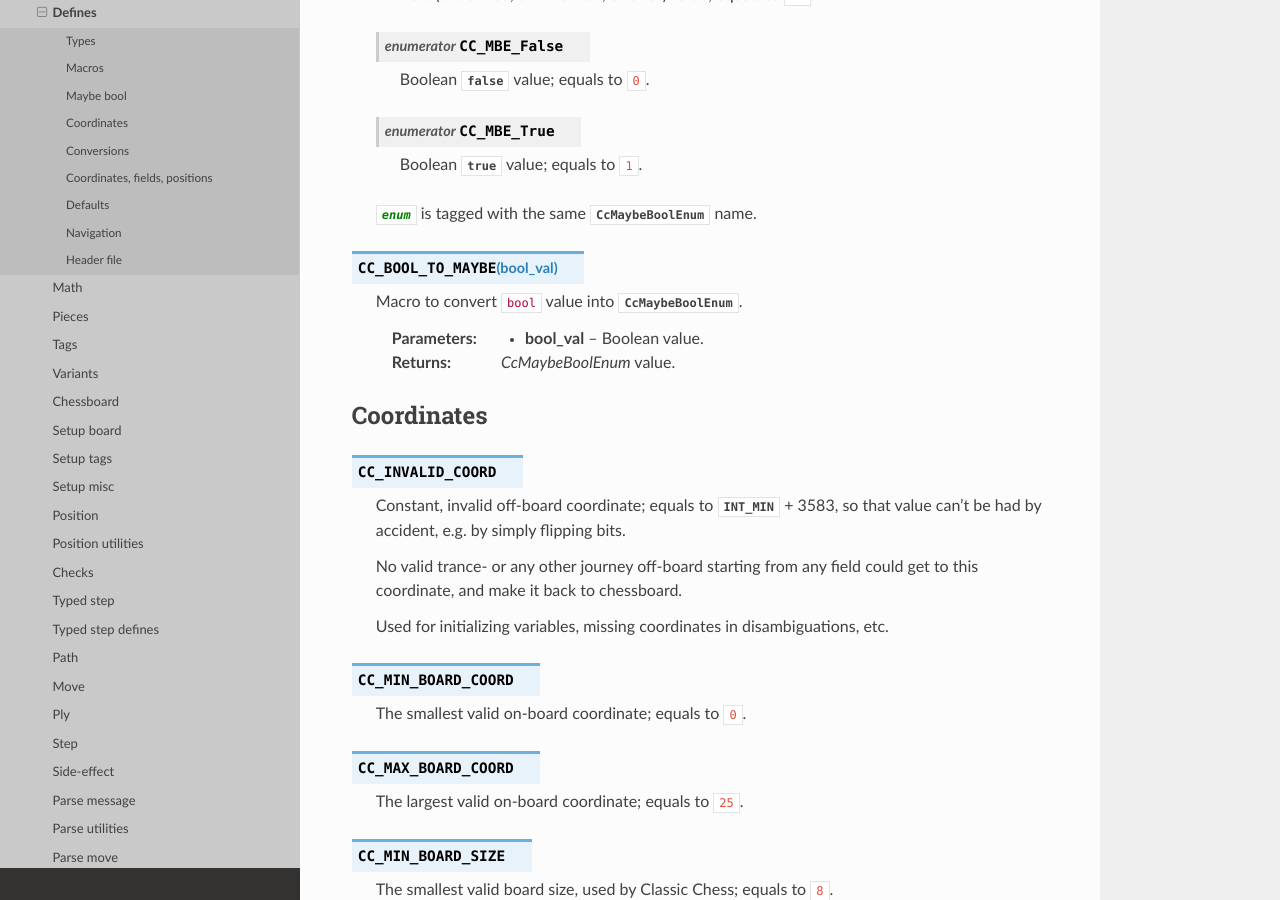
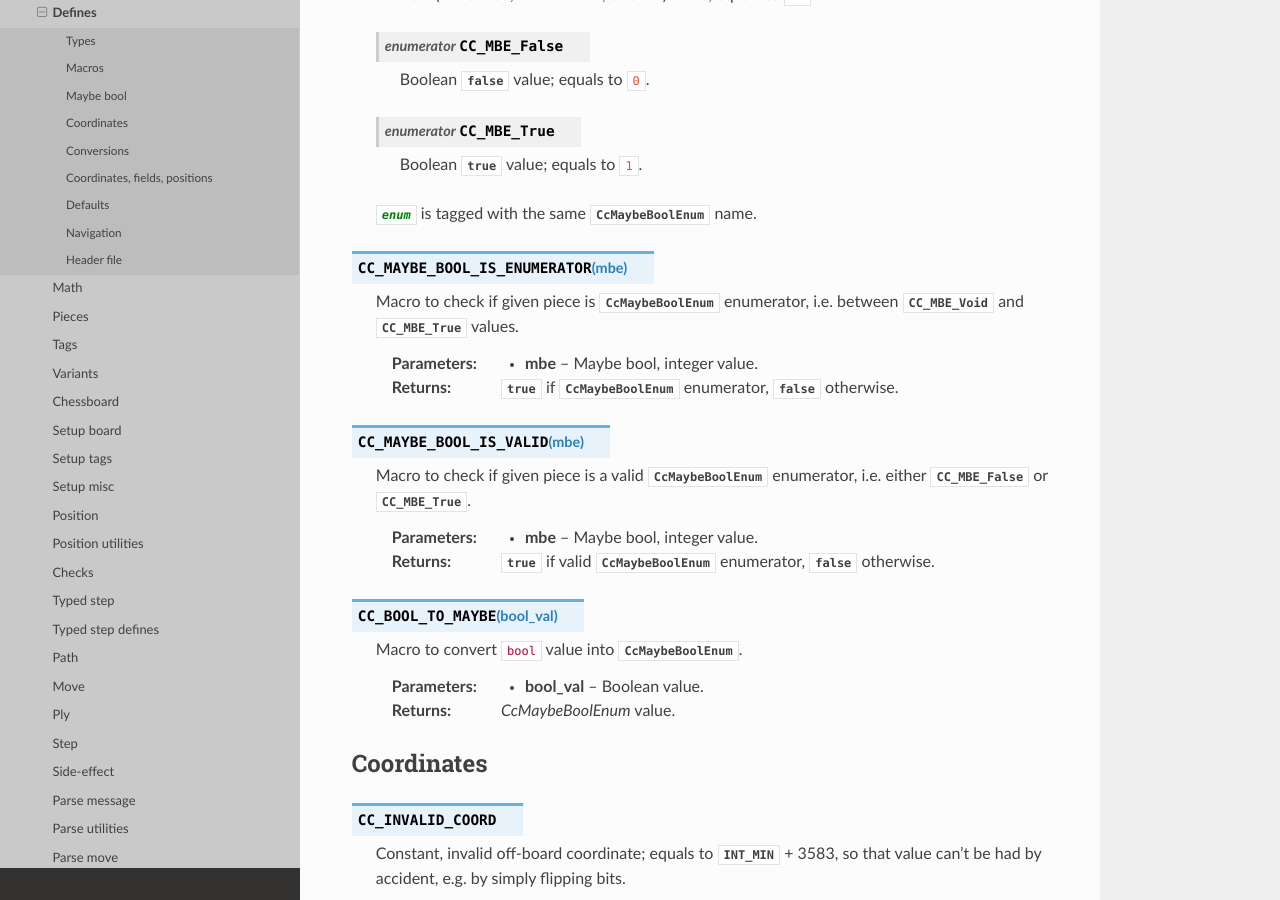
Before and after one commit to mmlacak/crochess, a Sphinx documentation site: the page built from docs/source/libcc/ccdefines.rst, in a window 1280 px wide and 900 px high, scrolled down 3075 px. Built offline with Sphinx 7.4.7 and the Read the Docs theme 3.1.0, drawn with Linux system fonts in a browser that asks for light colours.

Commit message:
Started writing one step path; refactored momentum calc, added macros + docs.

```diff
--- a/docs/source/conf.py
+++ b/docs/source/conf.py
@@ -26,10 +26,10 @@ copyright = '2021, Mario Mlačak'
 author = 'Mario Mlačak'
 
 # The short X.Y version
-version = "0.0.1.98:1277+20250122.085734"   # docs-new-lib-short-version-major-minor-feature-commit+meta~breaks-place-marker
+version = "0.0.1.105:1284+20250127.121609"   # docs-new-lib-short-version-major-minor-feature-commit+meta~breaks-place-marker
 
 # The full version, including alpha/beta/rc tags
-release = "0.0.1.98:1277+20250122.085734"   # docs-new-lib-full-version-major-minor-feature-commit+meta~breaks-place-marker
+release = "0.0.1.105:1284+20250127.121609"   # docs-new-lib-full-version-major-minor-feature-commit+meta~breaks-place-marker
 
 
 # -- General configuration ---------------------------------------------------
--- a/docs/source/libcc/ccdefines.rst
+++ b/docs/source/libcc/ccdefines.rst
@@ -151,6 +151,24 @@ Maybe bool
         Boolean :c:data:`true` value; equals to ``1``.
 
     :c:`enum` is tagged with the same :c:enum:`CcMaybeBoolEnum` name.
+
+.. c:macro:: CC_MAYBE_BOOL_IS_ENUMERATOR(mbe)
+
+    Macro to check if given piece is :c:type:`CcMaybeBoolEnum` enumerator, i.e.
+    between :c:enumerator:`CC_MBE_Void` and :c:enumerator:`CC_MBE_True` values.
+
+    :param mbe: Maybe bool, integer value.
+    :returns: :c:data:`true` if :c:type:`CcMaybeBoolEnum` enumerator,
+              :c:data:`false` otherwise.
+
+.. c:macro:: CC_MAYBE_BOOL_IS_VALID(mbe)
+
+    Macro to check if given piece is a valid :c:type:`CcMaybeBoolEnum` enumerator,
+    i.e. either :c:enumerator:`CC_MBE_False` or :c:enumerator:`CC_MBE_True`.
+
+    :param mbe: Maybe bool, integer value.
+    :returns: :c:data:`true` if valid :c:type:`CcMaybeBoolEnum` enumerator,
+              :c:data:`false` otherwise.
 
 .. c:macro:: CC_BOOL_TO_MAYBE(bool_val)
 
```
Also changed, not shown: README.md (+2 -2 lines), docs/source/libcc/ccpiece.rst (+17 -1 lines), docs/source/libcc/ccpos.rst (+31 -5 lines), 9 other files.
